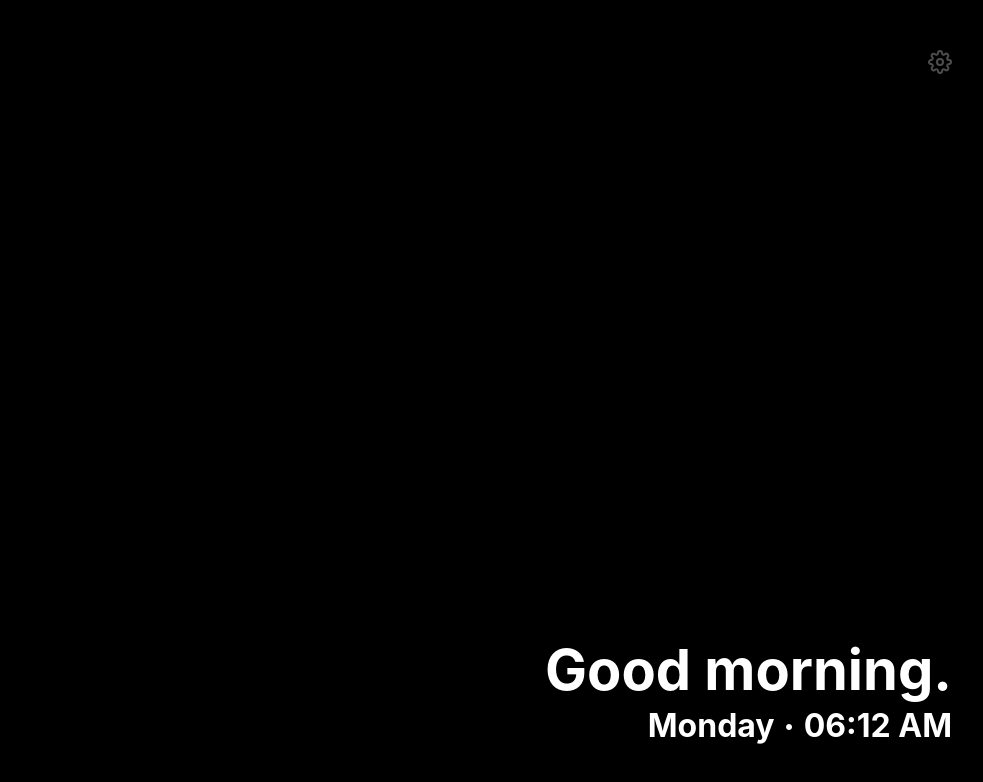
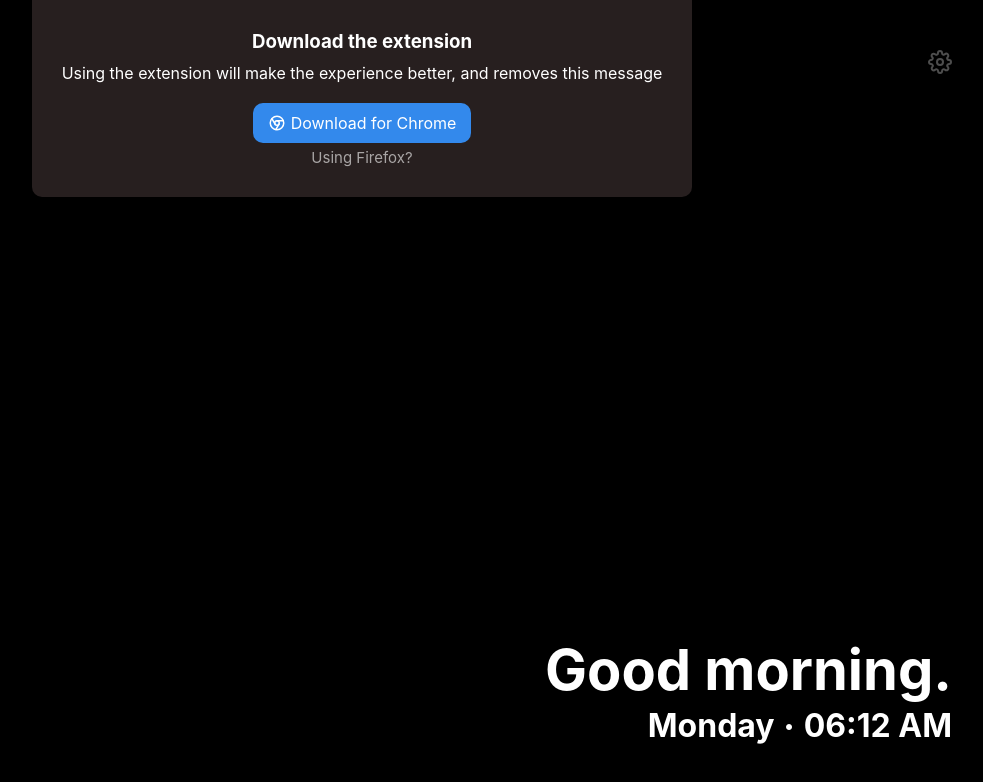
Before and after one commit to dustinrouillard/tabatha, a Next.js app: page / in a window 1280 px wide. Shown: the top 782 px of the page, without its empty margins (278-1261 px from the left). Built offline with nearby package versions, Linux system fonts and the light colour scheme.

Commit message:
Adding install box, and hiding coordnates by default

```diff
--- /dev/null
+++ b/components/ChromeIcon.tsx
@@ -0,0 +1,28 @@
+export function ChromeIcon(props) {
+  return (
+    <svg
+      xmlns="http://www.w3.org/2000/svg"
+      aria-hidden="true"
+      role="img"
+      width="1em"
+      height="1em"
+      preserveAspectRatio="xMidYMid meet"
+      viewBox="0 0 24 24"
+      {...props}
+    >
+      <g
+        fill="none"
+        stroke="currentColor"
+        stroke-width="2"
+        stroke-linecap="round"
+        stroke-linejoin="round"
+      >
+        <circle cx="12" cy="12" r="9" />
+        <circle cx="12" cy="12" r="3" />
+        <path d="M12 9h8.4" />
+        <path d="M14.598 13.5l-4.2 7.275" />
+        <path d="M9.402 13.5l-4.2-7.275" />
+      </g>
+    </svg>
+  );
+}
--- /dev/null
+++ b/components/Coords.tsx
@@ -0,0 +1,39 @@
+import { useState } from "react";
+import styled from "styled-components";
+
+export function Coordnates(props: { coords: { lat: number; lon: number } }) {
+  const [showingCoords, setShowingCoords] = useState(false);
+
+  return (
+    <CoordsText>
+      {props.coords.lat && props.coords.lon
+        ? `Current location is set.`
+        : "Current location is not set."}
+      {showingCoords && ` (${props.coords.lat}, ${props.coords.lon})`}
+      {props.coords.lat && props.coords.lon ? (
+        <ShowButton onClick={() => setShowingCoords(!showingCoords)}>
+          {showingCoords ? "Hide" : "Show"}
+        </ShowButton>
+      ) : (
+        <></>
+      )}
+    </CoordsText>
+  );
+}
+
+const ShowButton = styled.p`
+  margin: 0;
+  margin-left: 5px;
+  opacity: 0.5;
+  user-select: none;
+
+  :hover {
+    opacity: 0.4;
+    cursor: pointer;
+  }
+`;
+
+const CoordsText = styled.p`
+  display: flex;
+  margin: 5px 0 0px 0;
+`;
--- /dev/null
+++ b/components/FirefoxIcon.tsx
@@ -0,0 +1,25 @@
+export function FirefoxIcon(props) {
+  return (
+    <svg
+      xmlns="http://www.w3.org/2000/svg"
+      aria-hidden="true"
+      role="img"
+      width="1em"
+      height="1em"
+      preserveAspectRatio="xMidYMid meet"
+      viewBox="0 0 24 24"
+      {...props}
+    >
+      <g
+        fill="none"
+        stroke="currentColor"
+        stroke-width="2"
+        stroke-linecap="round"
+        stroke-linejoin="round"
+      >
+        <path d="M4.028 7.82a9 9 0 1 0 12.823-3.4C15.215 3.4 13.787 3.4 12 3.4h-1.647" />
+        <path d="M4.914 9.485c-1.756-1.569-.805-5.38.109-6.17c.086.896.585 1.208 1.111 1.685c.88-.275 1.313-.282 1.867 0c.82-.91 1.694-2.354 2.628-2.093C9.547 4.648 10.559 6.64 12 7.08c-.17.975-1.484 1.913-2.76 2.686c-1.296.938-.722 1.85 0 2.234c.949.506 3.611-.995 4.545.354c-1.698.102-1.536 3.107-3.983 2.727c2.523.957 4.345.462 5.458-.34c1.965-1.52 2.879-3.542 2.879-5.557c-.014-1.398.194-2.695-1.26-4.75" />
+      </g>
+    </svg>
+  );
+}
--- /dev/null
+++ b/components/InstallExtension.tsx
@@ -0,0 +1,119 @@
+import { useState } from "react";
+import styled from "styled-components";
+import { ChromeIcon } from "./ChromeIcon";
+import { FirefoxIcon } from "./FirefoxIcon";
+
+export function ExtensionInstall() {
+  const [browser] = useState<"chrome" | "firefox">(() => {
+    if (typeof window == "undefined") return "firefox";
+    return typeof (window as any).InstallTrigger !== "undefined"
+      ? "firefox"
+      : "chrome";
+  });
+
+  function openExtension(browser: "chrome" | "firefox") {
+    window.open(`https://dstn.to/tab-${browser}`, "_blank");
+    return;
+  }
+
+  return (
+    <Outter>
+      <Container>
+        <Title>Download the extension</Title>
+        <Subtitle>
+          Using the extension will make the experience better, and removes this
+          message
+        </Subtitle>
+        <DownloadButton onClick={() => openExtension(browser)}>
+          <IconWrapper>
+            {browser == "chrome" ? <ChromeIcon /> : <FirefoxIcon />}
+          </IconWrapper>{" "}
+          Download for {browser == "chrome" ? "Chrome" : "Firefox"}
+        </DownloadButton>
+        <OtherBrowser
+          onClick={() =>
+            openExtension(browser == "chrome" ? "firefox" : "chrome")
+          }
+        >
+          Using {browser == "chrome" ? "Firefox" : "Chrome"}?
+        </OtherBrowser>
+      </Container>
+    </Outter>
+  );
+}
+
+const Container = styled.div`
+  display: flex;
+  flex-direction: column;
+
+  background-color: #271f1f;
+  border-radius: 0 0 10px 10px;
+
+  width: fit-content;
+  height: fit-content;
+
+  align-items: center;
+
+  padding: 30px;
+`;
+
+const Outter = styled.div`
+  height: 100%;
+  width: 100%;
+  display: flex;
+  position: absolute;
+  justify-content: center;
+`;
+
+const Title = styled.h3`
+  color: #ffffff;
+  margin: 0;
+  margin-bottom: 10px;
+`;
+
+const Subtitle = styled.p`
+  color: #ffffff;
+  margin: 0;
+`;
+
+const DownloadButton = styled.div`
+  width: fit-content;
+  padding: 15px;
+  height: 40px;
+  margin-top: 20px;
+  color: #ffffff;
+  background-color: #3389ec;
+  border-radius: 10px;
+
+  display: flex;
+  flex-direction: row;
+
+  justify-content: center;
+  align-items: center;
+
+  :hover {
+    filter: brightness(50%);
+    cursor: pointer;
+  }
+`;
+
+const OtherBrowser = styled.p`
+  margin: 0;
+  margin-top: 5px;
+  font-size: 15px;
+  color: #ffffff;
+  opacity: 0.6;
+
+  :hover {
+    filter: brightness(50%);
+    cursor: pointer;
+  }
+`;
+
+const IconWrapper = styled.div`
+  justify-content: center;
+  align-items: center;
+  display: flex;
+  margin-right: 5px;
+  font-size: 18px;
+`;
--- /dev/null
+++ b/components/NoSSR.tsx
@@ -0,0 +1,8 @@
+import dynamic from "next/dynamic";
+import React from "react";
+
+const NoSsr = (props) => <React.Fragment>{props.children}</React.Fragment>;
+
+export default dynamic(() => Promise.resolve(NoSsr), {
+  ssr: false,
+});
--- a/components/WeatherSettings.tsx
+++ b/components/WeatherSettings.tsx
@@ -1,6 +1,7 @@
 import React from "react";
 
 import styled from "styled-components";
+import { Coordnates } from "./Coords";
 
 export default function WeatherSettings({
   closeMenu,
@@ -40,9 +41,7 @@
           <LeftSection>
             <OptionTitle>Current Location</OptionTitle>
             <OptionSubtitle>
-              {coords.lat && coords.lon
-                ? `Current location is set to (${coords.lat}, ${coords.lon})`
-                : "Current location is not set."}
+              <Coordnates coords={coords} />
             </OptionSubtitle>
           </LeftSection>
           <RightSection>
--- a/package.json
+++ b/package.json
@@ -8,7 +8,9 @@
     "start": "next start",
     "export": "next export",
     "extension": "next build && next export -o extension/html && mv extension/html/_next extension/html/next && cp -R extension/assets extension/html && sed -i '' -e 's/\\/_next/\\/next/g' extension/html/*.html && sed -i '' -e 's/\\/_next/\\/next/g' extension/html/next/static/chunks/*.js",
-    "dev": "yarn extension && web-ext run && rm -rf extension/html",
+    "dev:chrome": "yarn extension && cp extension/manifest.chrome.json extension/html/manifest.json && web-ext run",
+    "dev:firefox": "yarn extension && cp extension/manifest.firefox.json extension/html/manifest.json && web-ext run",
+    "dev": "yarn dev:firefox",
     "pkg:chrome": "cp extension/manifest.chrome.json extension/html/manifest.json && web-ext build --overwrite-dest -a web-ext-artifacts/chrome",
     "pkg:firefox": "cp extension/manifest.firefox.json extension/html/manifest.json && web-ext build --overwrite-dest -a web-ext-artifacts/firefox",
     "pkg": "yarn extension && yarn pkg:chrome && yarn pkg:firefox && rm -rf extension/html"
--- a/pages/index.tsx
+++ b/pages/index.tsx
@@ -3,6 +3,8 @@
 import { useState, useEffect } from "react";
 
 import styled from "styled-components";
+import { ExtensionInstall } from "../components/InstallExtension";
+import NoSSR from "../components/NoSSR";
 import { SettingsIcon } from "../components/SettingsIcon";
 import WeatherSettings from "../components/WeatherSettings";
 import { Weather } from "../types/Weather";
@@ -152,6 +154,12 @@
           <link rel="icon" href="/favicon.ico" />
         </Head>
         <Content>
+          <NoSSR>
+            {typeof location != "undefined" &&
+              new URL(location.href).pathname != "/index.html" && (
+                <ExtensionInstall />
+              )}
+          </NoSSR>
           <TopRightContent>
             <Settings onClick={() => showWeatherSettings(true)} />
           </TopRightContent>
```
